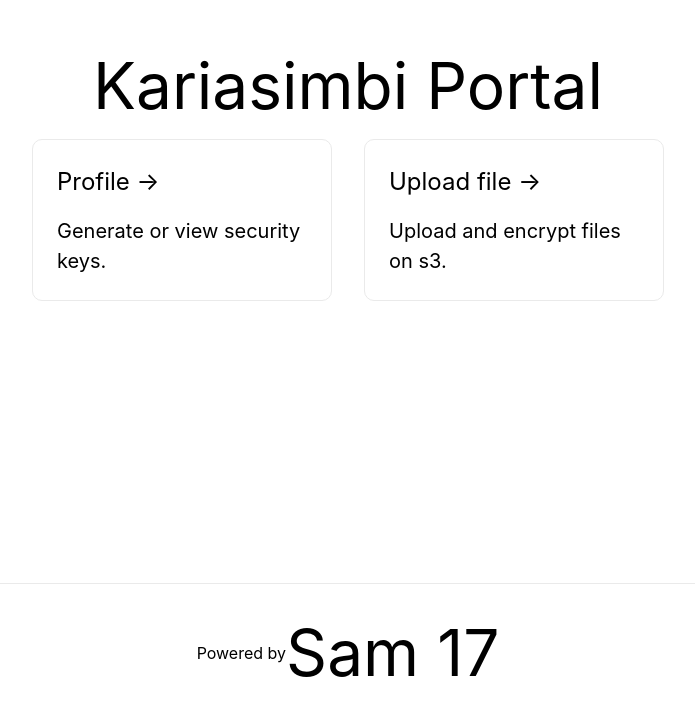
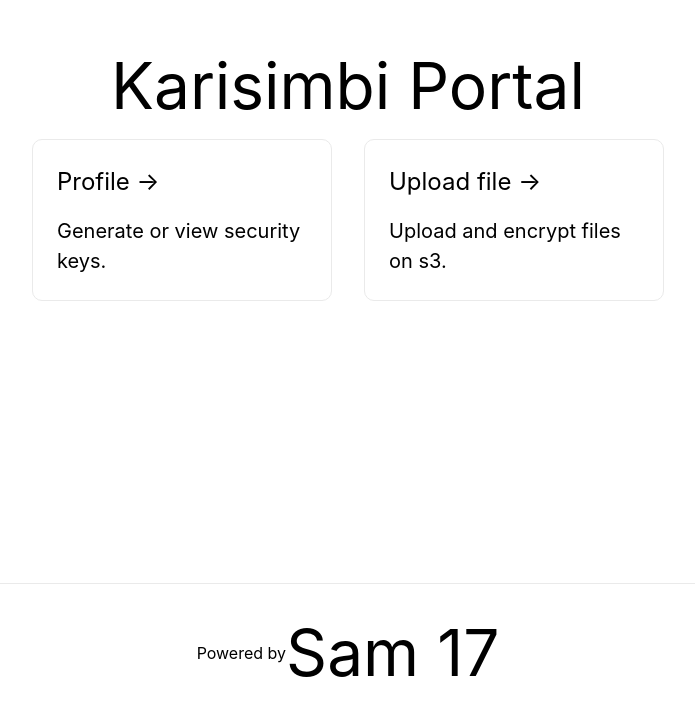
Before and after one commit to Sam17-Labs/karisimbi, a Next.js app: page / in a window 1280 px wide. Shown: the part 217-932 px from the top of the page, without its empty margins (292-987 px from the left). Built offline with nearby package versions, Linux system fonts and the light colour scheme.

Commit message:
fix lint

```diff
--- a/pages/index.js
+++ b/pages/index.js
@@ -13,7 +13,7 @@ export default function Home() {
 
       <main className={styles.main}>
         <h1 className={styles.title}>
-          Kariasimbi Portal
+          Karisimbi Portal
         </h1>
 
         <div className={styles.grid}>
```
